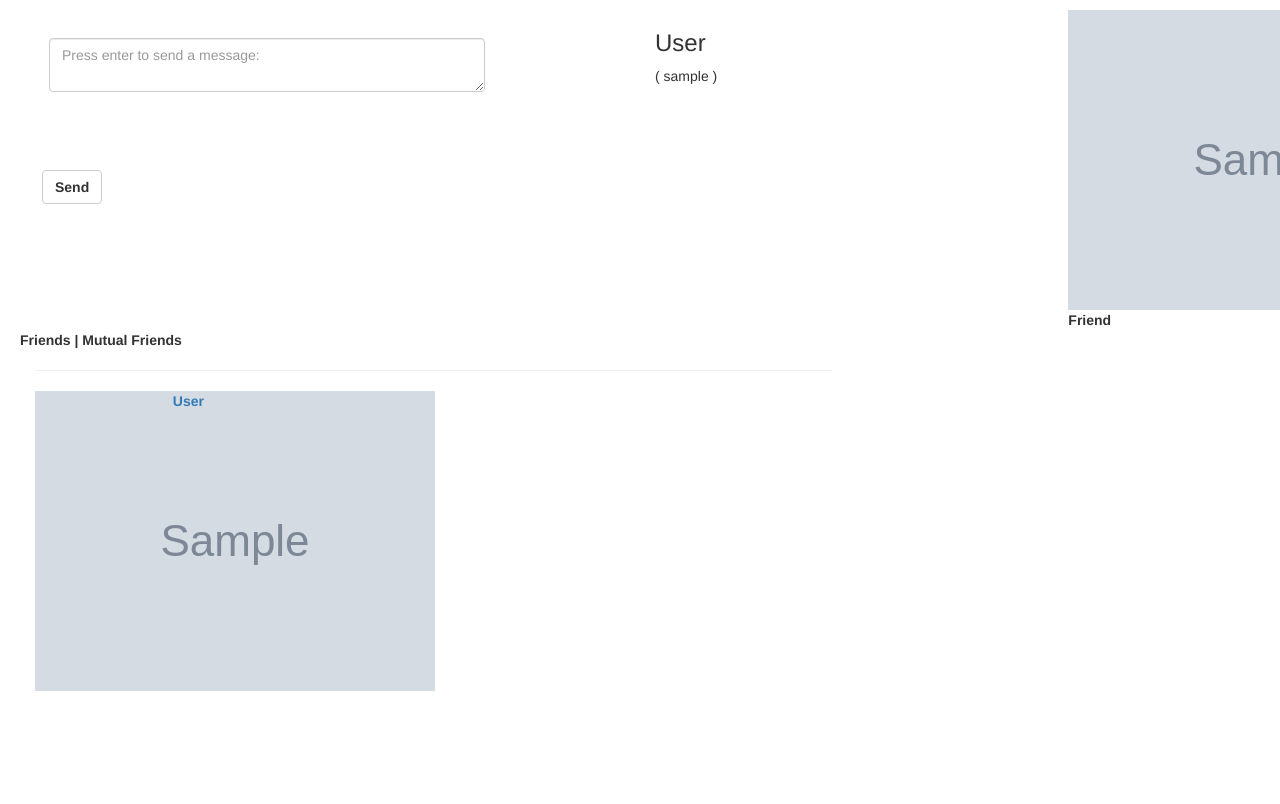
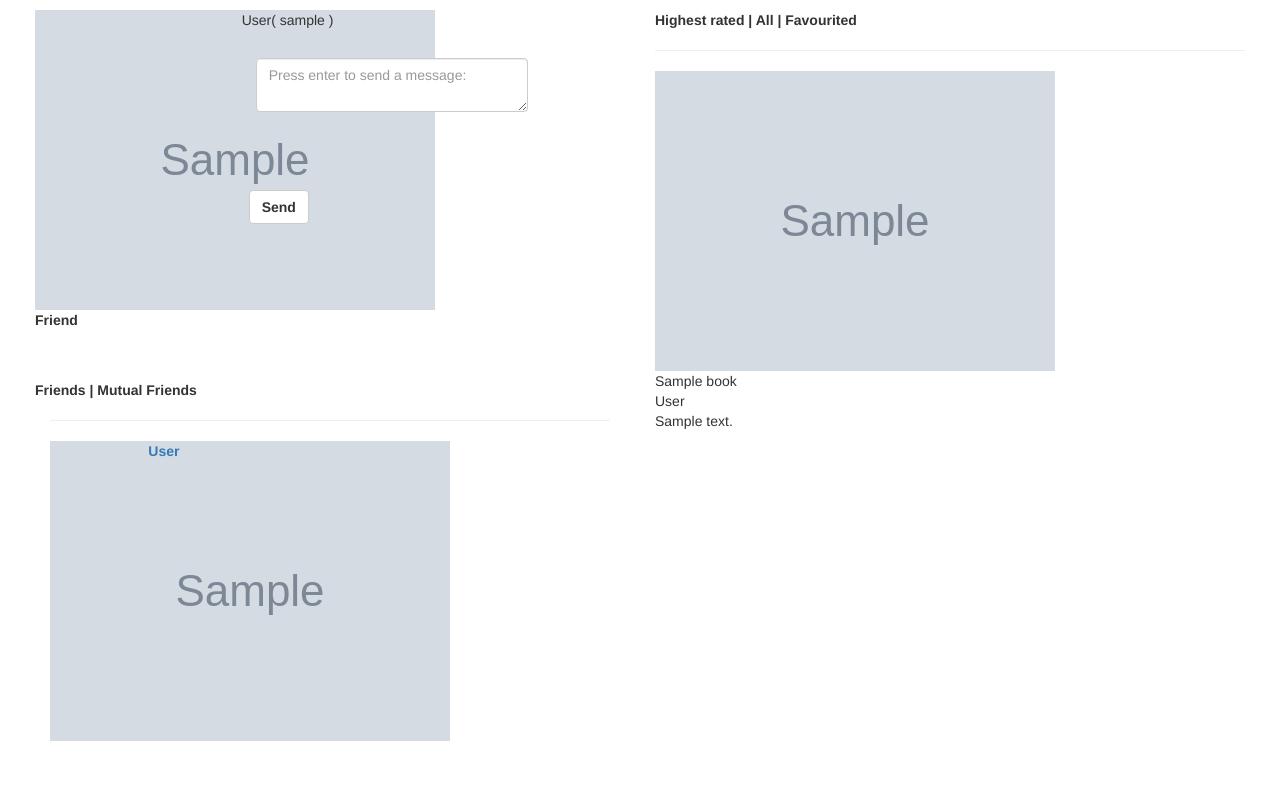
Before and after one commit to joannamroz/zbook, a CakePHP app: the page made by app/View/Users/view_user.ctp in a window 1280 px wide. Shown: the part 70-874 px from the top of the page. Before the commit the page ends 761 px from the top, so only its background shows below. Run offline with PHP 8.4 and a stand-in for CakePHP, Linux system fonts and the light colour scheme; the template is opened without the code that fills it: most values are stand-ins (such as "Sample title", 1, 10 or a date in 2020); grey boxes marked "Sample" are stand-in pictures; form fields are guessed from the names that the template uses; data that the repository does not hold is empty; some libraries are stand-ins or nearby versions.

Commit message:
friends profile upgraded

```diff
--- a/app/View/Users/view_user.ctp
+++ b/app/View/Users/view_user.ctp
@@ -1,9 +1,29 @@
 
-<?php //pr($user_info['User']['id']);?>
+<?php //pr($user_info['User']['id']) ;?>
+<?php //pr($userLibrary[0]);?>
 
 <div class="container-fluid">
 	<div class="row">
 		<div class="col-md-6">
+			<div class="row">
+	  			<div class="col-md-4">
+			    	<div id="userPhoto">
+						<div><?php echo $this->Html->image($user_info['User']['avatar']);?></div>
+						<?php
+						if ($user_info['User']['id']!=AuthComponent::user('id')) {
+							 if($isAFriend===0) { ?>
+							<div id='newFriend' data-recipient-id="<?php echo $user_info['User']['id'];?>"><strong>Add as a friend</strong></div>
+							<?php } else { ?>
+							<div  class="friendAdded" ><strong>Friend</strong></div>
+							<?php
+							}
+						} ?>
+					</div>
+			    </div>
+			    <div class="col-md-8">
+					<div class="viewUserInfo">
+						<?php echo h($user_info['User']['fullname']);?><span><?php echo '( '.h($user_info['User']['username']).' )'; ?></span>
+					</div>
 					<?php if ($user_info['User']['id']!=AuthComponent::user('id')) { ?>
 					<div class="messageForm" id="msgFormViewUser">
 						<?php echo $this->Form->create('Message', array(
@@ -33,45 +53,19 @@
 						</div>
 					</div> <!-- messageForm -->
 					<?php } ?>
-		</div>	<!-- col-md-6 -->
-		<div class="col-md-6">
-			<div class="row">
-  				<div class="col-md-8">
-					<div class="viewUserInfo">
-						<h3><?php echo h($user_info['User']['fullname']);?></h3><span><?php echo '( '.h($user_info['User']['username']).' )'; ?></span>
-					</div>
-  				</div>
-  				<div class="col-md-4">
-		    		<div id="userPhoto">
-						<div><?php echo $this->Html->image($user_info['User']['avatar']);?></div>
-						<?php
-						if ($user_info['User']['id']!=AuthComponent::user('id')) {
-							 if($isAFriend===0) { ?>
-							<div id='newFriend' data-recipient-id="<?php echo $user_info['User']['id'];?>"><strong>Add as a friend</strong></div>
-							<?php } else { ?>
-							<div  class="friendAdded" ><strong>Friend</strong></div>
-							<?php
-							}
-						} ?>
-					</div>
-		    	</div>
+	  			</div> <!-- col=md-8 -->
 			</div> <!-- row -->
 
-	  	</div> <!-- "col-md-6" -->
-	</div> <!-- row -->
-</div>  <!-- container-fluid -->
-
-<div>
-	<div class="containerViewFriendLinks centerLinks" >
-		<span ><strong><?php echo $this->Html->tag('span ', 'Friends', array('class' => 'friendsLinks redLink','id' =>'allFriends'));?> | <?php echo $this->Html->tag('span ', 'Mutual Friends', array('class' => 'friendsLinks','id' =>'mutual'));?></strong></span>
+<div style="margin-top:50px">
+<span >
+	<strong><?php echo $this->Html->tag('span ', 'Friends', array('class' => 'friendsLinks redLink','id' =>'allFriends'));?> | <?php echo $this->Html->tag('span ', 'Mutual Friends', array('class' => 'friendsLinks','id' =>'mutual'));?>
+	</strong>
+</span>
 </div>
-</div>
-
-
 <div class="friendsContainer" id="friendFriends" >
 	<div class="container-fluid">
 		<div class="row">
-			<div class="col-xs-6 col-md-8">
+			<div class="col-xs-6 col-md-12">
 			<hr>
 			<?php  foreach ($userFriends as $userFriend): ?>
 				<?php if(AuthComponent::user('id')!=$userFriend['User']['id']) { ?>
@@ -90,17 +84,16 @@
 
 			endforeach; ?>
 			</div>
-			<div class="col-xs-6 col-md-4"></div>
+			<div class="col-xs-6 col-md-6"></div>
 		</div>
 	</div>
-
 </div>
 
 
 <div class="friendsContainer" id="mutualFriends"  style="display:none">
 	<div class="container-fluid">
 		<div class="row">
-			<div class="col-xs-6 col-md-8" >
+			<div class="col-xs-6 col-md-12" >
 			<hr>
 			<?php  foreach ($mutual as $mutual):
 				if($userFriend['User']['id']!=AuthComponent::user('id')) { ?>
@@ -113,10 +106,71 @@
 			endforeach; ?>
 
 			</div>
-			<div class="col-xs-6 col-md-4"></div>
+			<div class="col-xs-6 col-md-6"></div>
 		</div>
 	</div>
 
+</div> <!-- friendsContainer -->
+
 		</div>
+		<div class="col-md-6">
+			<span >
+				<strong><?php echo $this->Html->tag('span ', 'Highest rated ', array('class' => 'friendsLinks redLink','id' =>'highestRated'));?> | <?php echo $this->Html->tag('span ', ' All', array('class' => 'friendsLinks','id' =>'allUsersBooks'));?> | <?php echo $this->Html->tag('span','Favourited', array('class'=>'friendsLinks','id'=>'favourited'));?>
+				</strong>
+			</span>
+			<hr>
+			<div class="friendsBooks" id="highestNote">
+				<?php
+				$licznik=0;
+				foreach ($userLibrary as $key => $book) {
+					if($licznik<3) { ?>
+						<div class="friendsBooksList">
+							<div id="booksCover" ><?php echo $this->Html->image($book['Book']['cover'],array('class'=>'friendImage'));?></div>
+							<div id="booksInfo" ><?php echo $book['Book']['title'];
+									echo '</br>';
+									echo $book['Book']['Author']['fullname'];
+									echo '</br>';
+									echo $book['Rating']['note'];
+									echo '</br>';
+									$licznik++; ?>
+							</div>
+						</div>
+					<?php }
+				}?>
 
-</div> <!-- "col-md-6" -->
+			</div>
+			<div class="friendsBooks" id="allFriendsBooks"  style="display:none">
+				<?php
+				foreach ($userLibrary as $key => $book) { ?>
+					<div class="friendsBooksList">
+						<div id="booksCover" ><?php echo $this->Html->image($book['Book']['cover'],array('class'=>'friendImage'));?></div>
+						<div id="booksInfo" ><?php echo $book['Book']['title'];
+							echo '</br>';
+							echo $book['Book']['Author']['fullname'];
+							echo '</br>';
+							echo $book['Rating']['note'];
+							echo '</br>';?>
+						</div>
+					</div>
+					<?php } ?>
+			</div>
+			<div class="friendsBooks" id="favouritedFriendsBooks"	style="display:none">
+			<?php
+				foreach ($userLibrary as $key => $book) {
+					if($book['Rating']['favourited']!=0) { ?>
+						<div class="friendsBooksList">
+							<div id="booksCover" ><?php echo $this->Html->image($book['Book']['cover'],array('class'=>'friendImage'));?></div>
+							<div id="booksInfo" ><?php echo $book['Book']['title'];
+								echo '</br>';
+								echo $book['Book']['Author']['fullname'];
+								echo '</br>';
+								echo $book['Rating']['note'];
+								echo '</br>';?>
+							</div>
+						</div>
+					<?php }
+				} ?>
+			</div>
+		</div>
+	</div>
+</div>
--- a/app/webroot/js/script.js
+++ b/app/webroot/js/script.js
@@ -378,6 +378,33 @@
 
 	});
 
+	 $('#allUsersBooks').on('click', function(){
+    	$('#highestRated').removeClass('redLink');
+    	$('#favourited').removeClass('redLink');
+    	$(this).addClass('redLink');
+    	$('#highestNote').hide();
+    	$('#favouritedFriendsBooks').hide();
+    	$('#allFriendsBooks').show();
+    });
+
+    $('#highestRated').on('click', function(){
+    	$('#allUsersBooks').removeClass('redLink');
+    	$('#favourited').removeClass('redLink');
+    	$(this).addClass('redLink');
+    	$('#allFriendsBooks').hide();
+    	$('#favouritedFriendsBooks').hide();
+    	$('#highestNote').show();
+
+    });
+    $('#favourited').on('click', function(){
+    	$('#allUsersBooks').removeClass('redLink');
+    	$('#highestRated').removeClass('redLink');
+    	$(this).addClass('redLink');
+    	$('#allFriendsBooks').hide();
+    	$('#highestNote').hide();
+    	$('#favouritedFriendsBooks').show();
+
+    });
 
 
 });
```
Also changed, not shown: app/Controller/UsersController.php (+12 -0 lines), app/webroot/css/style.css (+19 -2 lines). Lines whose indentation alone changed are shown as unchanged.
